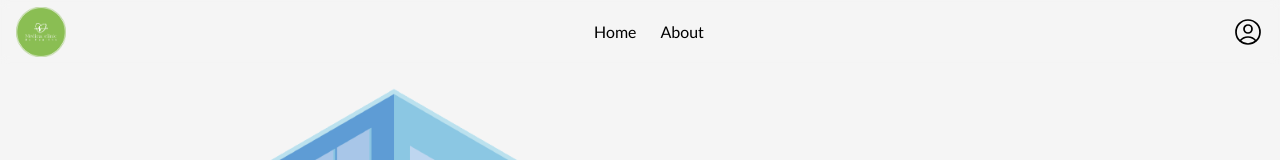
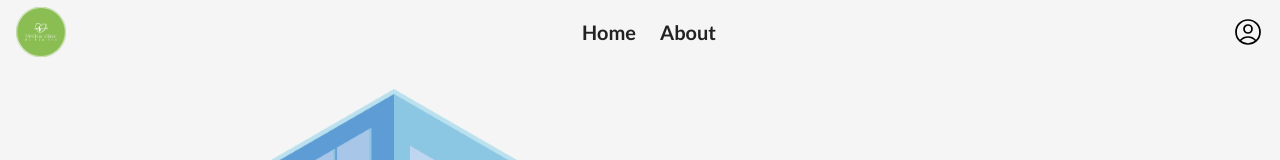
Before and after one commit to hadiraz/doctor-appointment, a Next.js app: page / in a window 1280 px wide. Shown: the top 160 px of the page. Built offline with nearby package versions, Linux system fonts and the light colour scheme.

Commit message:
navbar font weight changed to bold

```diff
--- a/components/Layout.tsx
+++ b/components/Layout.tsx
@@ -21,11 +21,11 @@ const Layout = ({ children }: { children: ReactElement }) => {
           </Link>
         </div>
         <nav className="flex justify-between items-center h-full">
-          <ul className="hidden md:flex w-full items-center h-full">
-            <li className="flex items-center justify-center transition-all duration-100 after:transition-all after:duration-300 hover:pb-1 mx-3 relative after:w-0 after:rounded-sm after:absolute after:h-[2px] after:bottom-0 hover:after:w-full after:bg-primary cursor-pointer hover:font-semibold">
+          <ul className="hidden md:flex w-full items-center h-full font-semibold text-xl text-text">
+            <li className="flex items-center justify-center transition-all duration-100 after:transition-all after:duration-300 hover:pb-1 mx-3 relative after:w-0 after:rounded-sm after:absolute after:h-[2px] after:bottom-0 hover:after:w-full after:bg-primary cursor-pointer">
               Home
             </li>
-            <li className="flex items-center justify-center transition-all duration-100 after:transition-all after:duration-300 hover:pb-1 mx-3 relative after:w-0 after:rounded-sm after:absolute after:h-[2px] after:bottom-0 hover:after:w-full after:bg-primary cursor-pointer hover:font-semibold">
+            <li className="flex items-center justify-center transition-all duration-100 after:transition-all after:duration-300 hover:pb-1 mx-3 relative after:w-0 after:rounded-sm after:absolute after:h-[2px] after:bottom-0 hover:after:w-full after:bg-primary cursor-pointer">
               About
             </li>
           </ul>
```
